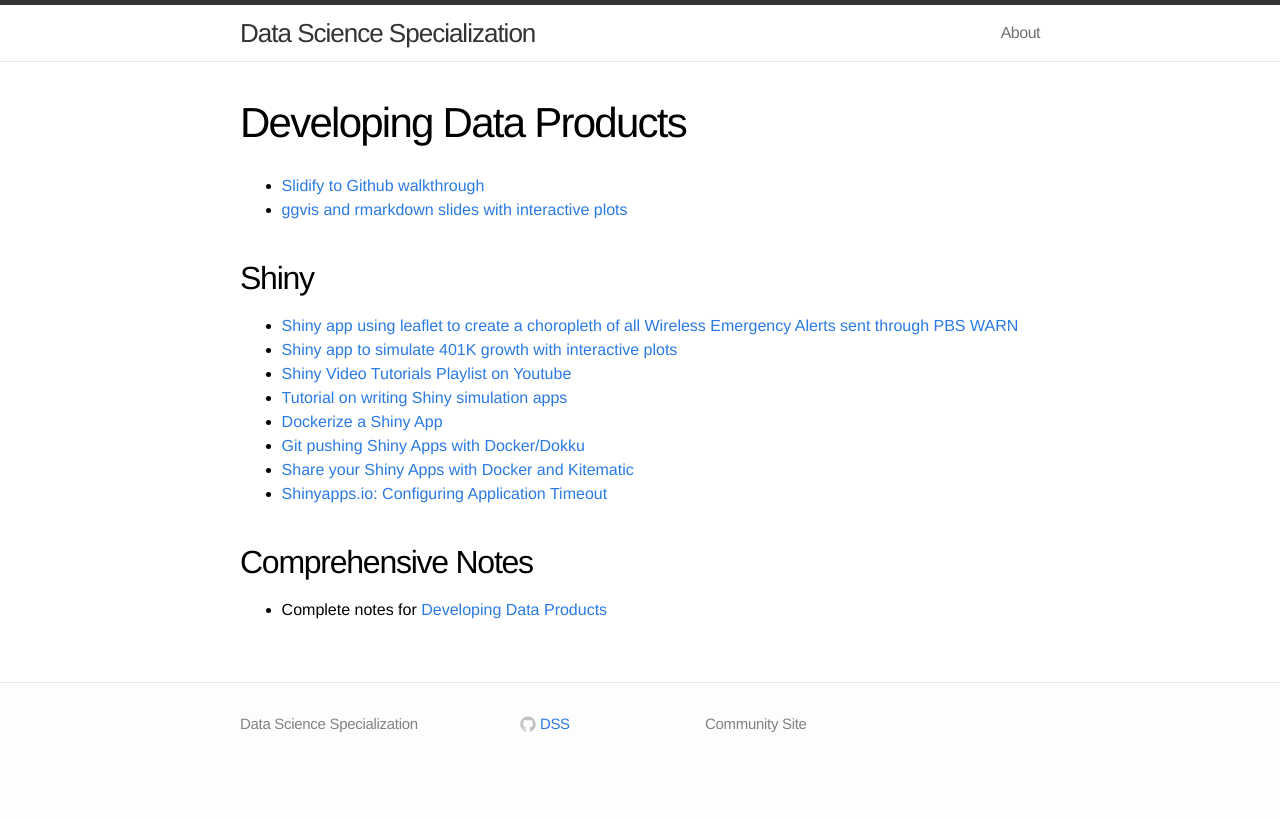
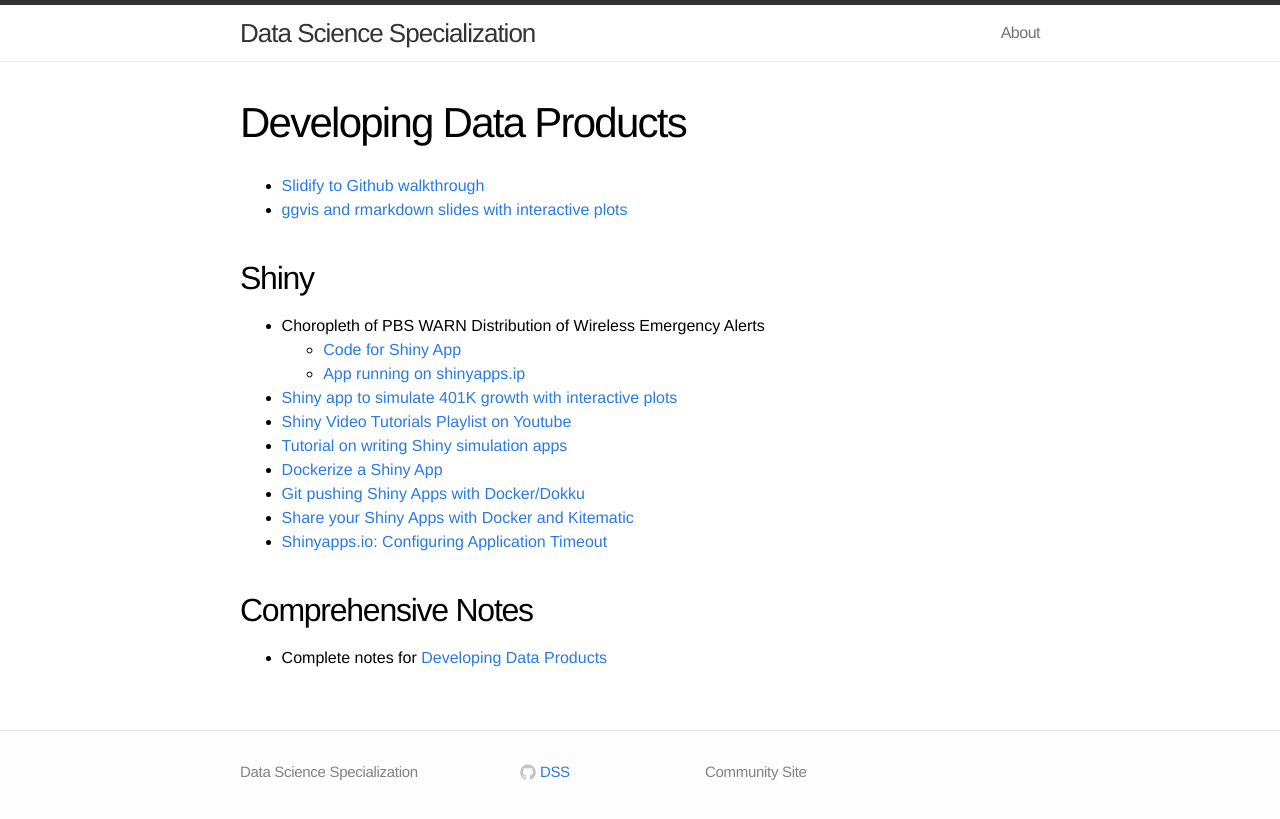
Before and after one commit to DataScienceSpecialization/DataScienceSpecialization.github.io, a Jekyll site: the page built from ddp.md, in a window 1280 px wide. Shown: the top 819 px of the page. Built offline with Jekyll 4.4.1, drawn with Linux system fonts in a browser that asks for light colours.

Commit message:
Update ddp.md

```diff
--- a/ddp.md
+++ b/ddp.md
@@ -8,7 +8,9 @@
 - [ggvis and rmarkdown slides with interactive plots](http://qua.st/ggvis-shiny-html5-slides)
 
 ## Shiny
-- [Shiny app using leaflet to create a choropleth of all Wireless Emergency Alerts sent through PBS WARN](https://silverman.shinyapps.io/warn_wea/)
+- Choropleth of PBS WARN Distribution of Wireless Emergency Alerts
+  - [Code for Shiny App](https://github.com/amsilvr/shiny_choropleth)
+  - [App running on shinyapps.ip](https://silverman.shinyapps.io/warn_wea/)
 - [Shiny app to simulate 401K growth with interactive plots](http://www.mephistosoftware.com/shiny/401k_simulator/)
 - [Shiny Video Tutorials Playlist on Youtube](http://www.youtube.com/playlist?list=PL6wLL_RojB5xNOhe2OTSd-DPkMLVY9DfB)
 - [Tutorial on writing Shiny simulation apps](https://github.com/homerhanumat/shinyTutorials)
```
